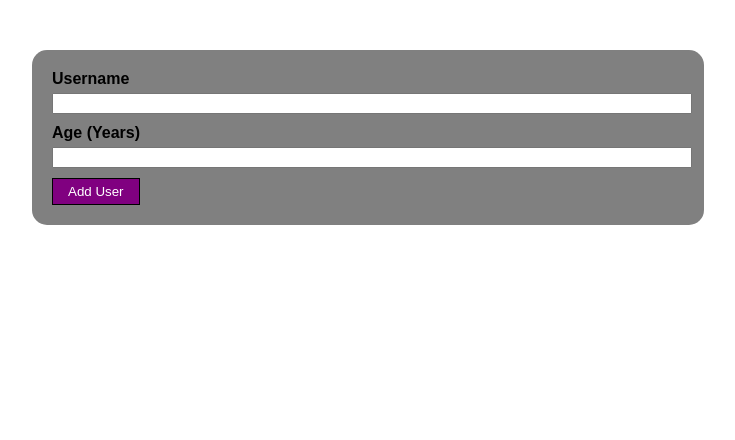
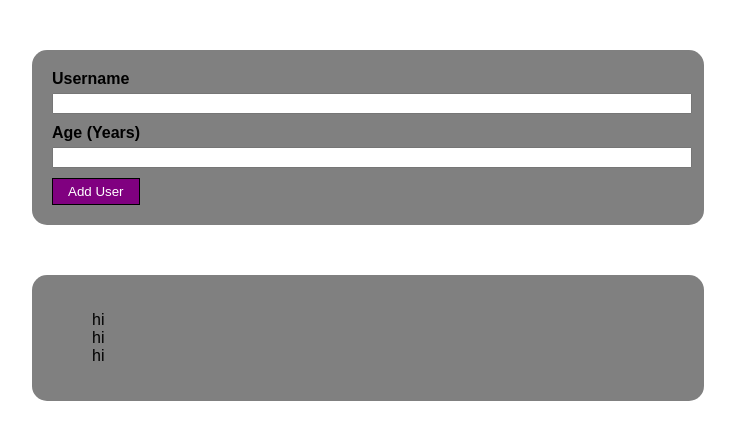
Before and after one commit to jonmico/user-logger, a React (Vite) app: page / in a window 1280 px wide. Shown: the top 440 px of the page, without its empty margins (272-1007 px from the left). Built offline with nearby package versions, Linux system fonts and the light colour scheme.

Commit message:
Add form input and submit handlers.

```diff
--- a/src/App.jsx
+++ b/src/App.jsx
@@ -1,13 +1,20 @@
 import { useState } from 'react';
 import UserForm from './components/UserForm';
+import UserList from './components/UserList';
 import { Card } from './components/Card';
 
 function App() {
   const [users, setUsers] = useState([]);
+
   return (
-    <Card>
-      <UserForm />
-    </Card>
+    <div>
+      <Card>
+        <UserForm />
+      </Card>
+      <Card>
+        <UserList />
+      </Card>
+    </div>
   );
 }
 
--- a/src/components/UserForm.jsx
+++ b/src/components/UserForm.jsx
@@ -1,3 +1,4 @@
+import { useState } from 'react';
 import { styled } from 'styled-components';
 
 const Label = styled.label`
@@ -25,12 +26,37 @@ const Button = styled.button`
 `;
 
 export default function UserForm() {
+  const [formData, setFormData] = useState({ username: '', age: null });
+
+  function handleInputChange(evt) {
+    setFormData((prevState) => ({
+      ...prevState,
+      [evt.target.name]: evt.target.value,
+    }));
+  }
+
+  function handleSubmit(evt) {
+    evt.preventDefault();
+  }
+
   return (
-    <form>
+    <form onSubmit={handleSubmit}>
       <Label htmlFor='username'>Username</Label>
-      <Input type='text' id='username' name='username' />
+      <Input
+        value={formData.username}
+        type='text'
+        id='username'
+        name='username'
+        onChange={handleInputChange}
+      />
       <Label htmlFor='age'>Age (Years)</Label>
-      <Input type='number' id='age' name='age' />
+      <Input
+        value={formData.age}
+        type='number'
+        id='age'
+        name='age'
+        onChange={handleInputChange}
+      />
       <Button type='submit'>Add User</Button>
     </form>
   );
--- /dev/null
+++ b/src/components/UserItem.jsx
@@ -0,0 +1,3 @@
+import { styled } from 'styled-components';
+
+export default function UserItem() {}
--- /dev/null
+++ b/src/components/UserList.jsx
@@ -0,0 +1,15 @@
+import { styled } from 'styled-components';
+
+const List = styled.ul`
+  list-style-type: none;
+`;
+
+export default function UserList() {
+  return (
+    <List>
+      <li>hi</li>
+      <li>hi</li>
+      <li>hi</li>
+    </List>
+  );
+}
```
